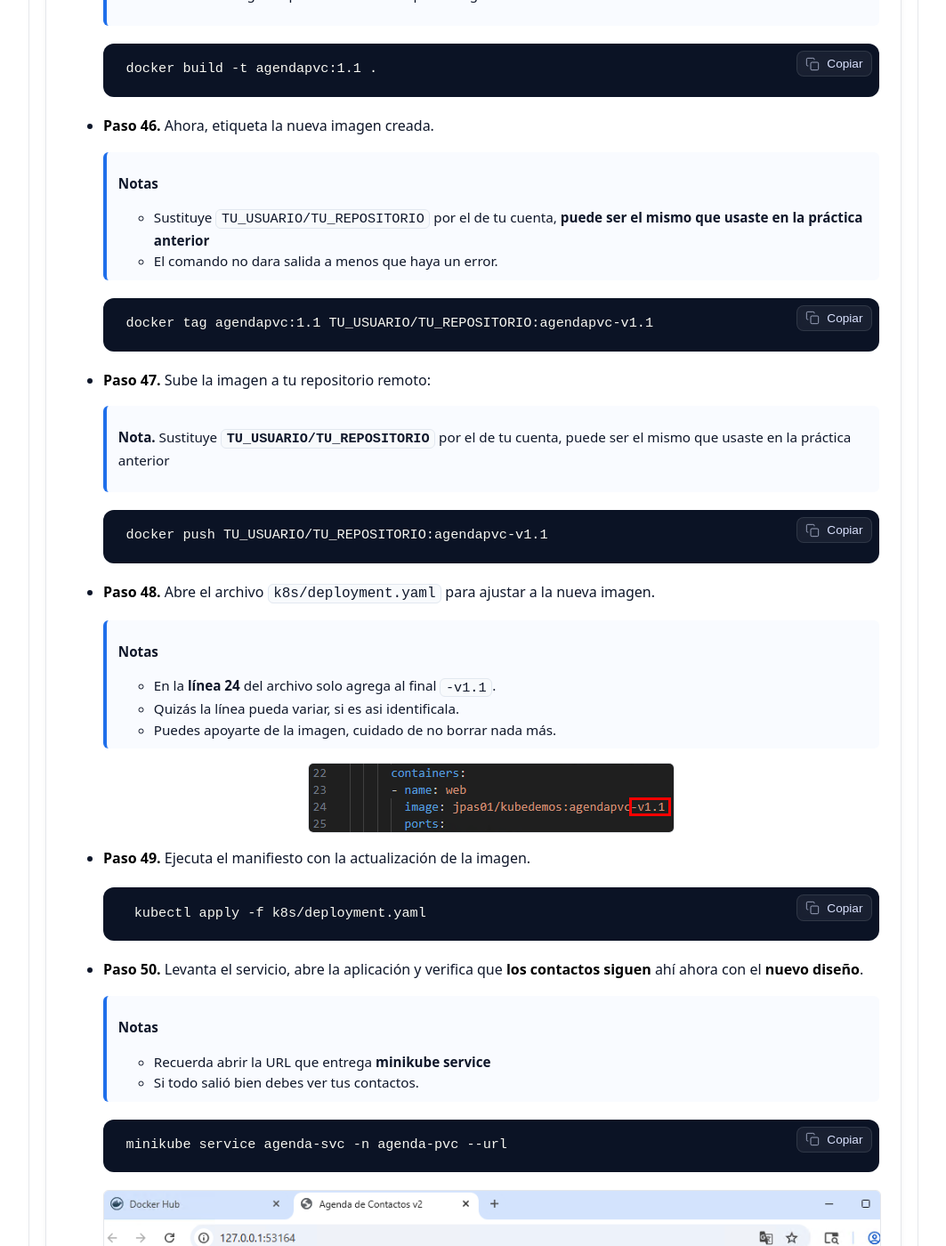
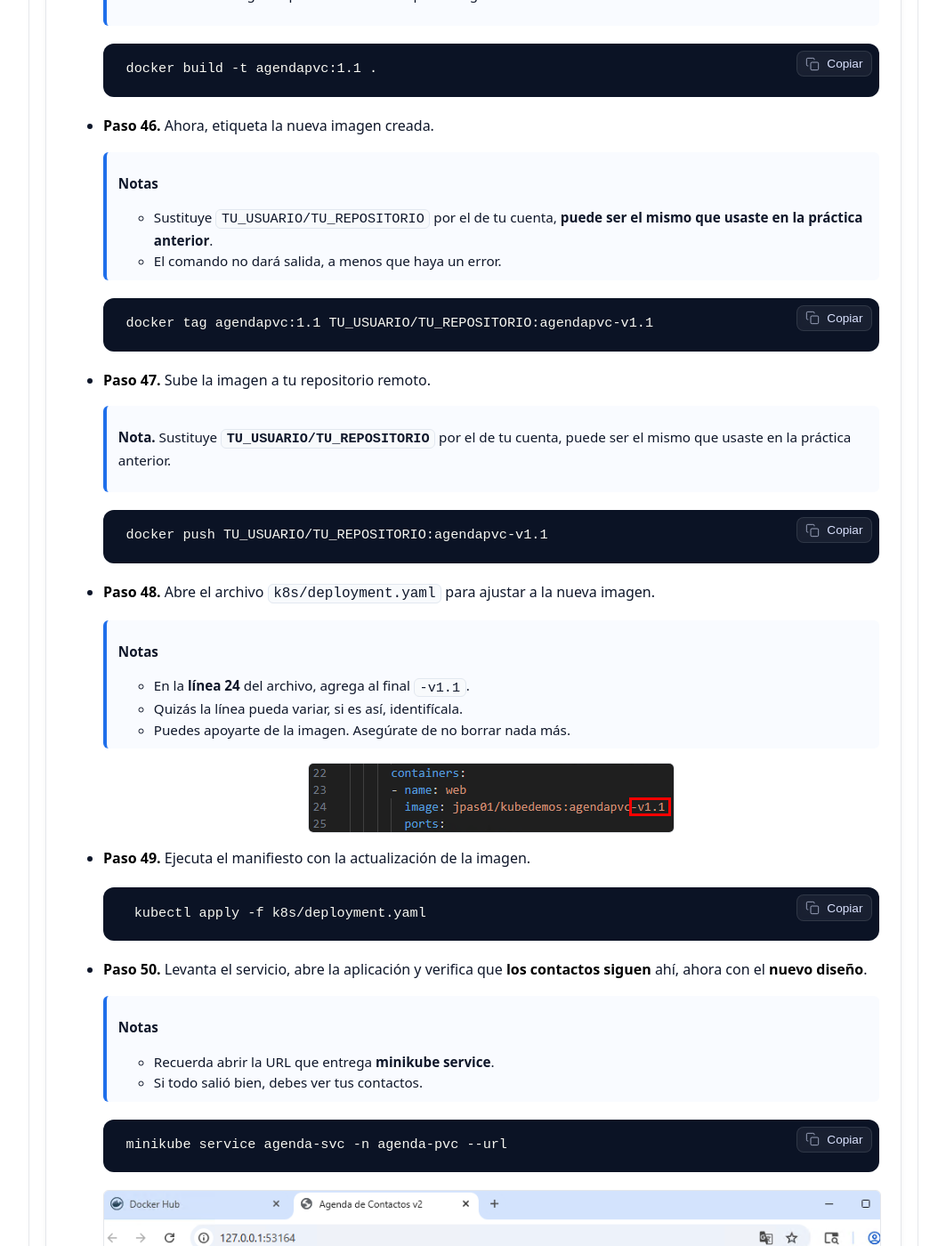
Before and after one commit to Netec-Mx/DOCK_KUB_V2, a Jekyll site: the page built from labs/capitulo10/lab10.md, in a window 1280 px wide and 1400 px high, scrolled down 23517 px. Shown: the whole window at 89% size, without its empty margins (108-1171 px from the left). Built offline with Jekyll 4.4.1, drawn with Linux system fonts in a browser that asks for light colours; some of the changed text lies outside the part shown.

Commit message:
Update lab10.md

````diff
--- a/labs/capitulo10/lab10.md
+++ b/labs/capitulo10/lab10.md
@@ -13,7 +13,7 @@
   - Terminal **Git Bash** dentro de VS Code
   - Conocimientos básicos de Node.js, Docker y Kubernetes
 introduction:
-  Un **PersistentVolume (PV)** representa almacenamiento físico (disco local/nube). Un **PersistentVolumeClaim (PVC)** es la **solicitud** de almacenamiento por parte de una app. Cuando montas un PVC en un pod, los datos sobreviven a reinicios, reprogramaciones y actualizaciones de imagen. Convertiremos la **agenda efímera** parecida a la de la Práctica 1 en una **agenda persistente**, más cercana a producción.
+  Un **PersistentVolume (PV)** representa almacenamiento físico (disco local o nube). Un **PersistentVolumeClaim (PVC)** es la **solicitud** de almacenamiento por parte de una app. Cuando montas un PVC en un pod, los datos sobreviven a reinicios, reprogramaciones y actualizaciones de imagen. Convertiremos la **agenda efímera** parecida a la de la Práctica 1 en una **agenda persistente**, más cercana a producción.
 slug: lab10
 lab_number: 10
 final_result: >
@@ -48,17 +48,17 @@
 
 - **Paso 1.** Inicia sesión en tu máquina de trabajo como usuario con permisos administrativos.
 
-- **Paso 2.** Abre el **`Visual Studio Code`** lo puedes encontrar en el **Escritorio** del ambiente o puedes buscarlo en las aplicaciones de Windows.
+- **Paso 2.** Abre el **`Visual Studio Code`**. Lo puedes encontrar en el **Escritorio** del ambiente o puedes buscarlo en las aplicaciones de Windows.
 
-- **Paso 3.** Una vez abierto **VS Code** da clic en el icono de la imagen para abrir la terminal, se encuentra en la parte superior derecha.
+- **Paso 3.** Una vez abierto **VS Code**, da clic en el icono de la imagen para abrir la terminal. Se encuentra en la parte superior derecha.
 
   ![micint]({{ page.images_base | relative_url }}/18.png)
 
-- **Paso 4.** Usa la terminal de **`Git Bash`**, da clic como lo muestra la imagen.
+- **Paso 4.** Usa la terminal de **`Git Bash`**. Da clic como lo muestra la imagen.
 
   ![micint]({{ page.images_base | relative_url }}/19.png)
 
-- **Paso 5.** Asegúrate de estar dentro de la carpeta del curso llamada **dockerlabs** en la terminal de **VS Code**:
+- **Paso 5.** Asegúrate de estar dentro de la carpeta del curso llamada **dockerlabs** en la terminal de **VS Code**.
 
   > **Nota.** Si te quedaste en el directorio de una práctica, usa **`cd ..`** para volver a la raíz de laboratorios.
   {: .lab-note .info .compact}
@@ -131,7 +131,7 @@
   touch .dockerignore Dockerfile
   ```
 
-- **Paso 12.** Agrega el siguiente contenido al archivo **.dockerignore** para construir imágenes limpias:
+- **Paso 12.** Agrega el siguiente contenido al archivo **.dockerignore** para construir imágenes limpias.
 
   > **Nota.** Reduce el **contexto de build** y acelera las compilaciones evitando subir archivos innecesarios al daemon de Docker.
   {: .lab-note .info .compact}
@@ -173,7 +173,7 @@
 
 #### Tarea 2.1
 
-- **Paso 14.** Dentro del archivo `app/package.json` agrega las siguientes dependencias.
+- **Paso 14.** Dentro del archivo `app/package.json`, agrega las siguientes dependencias.
 
   > **Notas**
   - `express` sirve la API/UI.
@@ -272,9 +272,9 @@
   });
   ```
 
-- **Paso 16.** Dentro del archivo `app/public/index.html` agrega el código para la página web y estilos sencillos.
+- **Paso 16.** Dentro del archivo `app/public/index.html`, agrega el código para la página web y estilos sencillos.
 
-  > **Nota.** UI mínima para **crear/listar/eliminar**. Perfecta para verificar persistencia fácilmente.
+  > **Nota.** UI mínima para **crear, listar o eliminar**. Perfecta para verificar persistencia fácilmente.
   {: .lab-note .info .compact}
 
   ```html
@@ -359,7 +359,7 @@
 
 ---
 
-### Tarea 3. Dockerfile build, tag y push.
+### Tarea 3. Dockerfile build, tag y push
 
 Crear imagen Docker, compilarla y subirla al repositorio remoto para reusarla en el clúster de Minikube.
 
@@ -387,7 +387,7 @@
   CMD ["node", "server.js"]
   ```
 
-- **Paso 18.** Recuerda que debes estar autenticado a tu cuenta de **Docker Hub**.
+- **Paso 18.** Asegúrate de haber autenticado tu cuenta de **Docker Hub**.
 
   - Si ya tienes cuenta, da clic [**AQUÍ - Iniciar Sesión**](https://login.docker.com/u/login/identifier?state=hKFo2SB1QXpUSzVVc3ZDYTAzQzlkWlFoYk9LWnlLZ1VOMzNnU6Fur3VuaXZlcnNhbC1sb2dpbqN0aWTZIGx0SFpVWDNQTzNPaFZlT1FxVDlWZUpzdWUya09FaWtjo2NpZNkgbHZlOUdHbDhKdFNVcm5lUTFFVnVDMGxiakhkaTluYjk)
   - Si no tienes cuenta, da clic [**AQUÍ - Crear cuenta**](https://app.docker.com/signup?_gl=1*1ugpfey*_gcl_au*OTcyNTkxNjkyLjE3NTc2MDY4MTU.*_ga*MTQxMjc1NjI4My4xNzU3NjA2ODE1*_ga_XJWPQMJYHQ*czE3NTc2MTE1NTQkbzIkZzEkdDE3NTc2MTE1NTQkajYwJGwwJGgw)
@@ -401,11 +401,11 @@
   docker login
   ```
 
-- **Paso 20.** Compila la imagen. Escribe el siguiente comando:
+- **Paso 20.** Compila la imagen. Escribe el siguiente comando.
 
   > **Notas**
   - El comando se ejecuta dentro del directorio raíz **lab10-k8spvcagenda**.
-  - Ajusta las rutas si es necesario
+  - Ajusta las rutas si es necesario.
   {: .lab-note .info .compact}
 
   ```bash
@@ -417,8 +417,8 @@
 - **Paso 21.** Ahora, etiqueta la imagen y súbela al repositorio remoto en **Docker Hub**.
 
   > **Notas**
-  - Sustituye **`TU_USUARIO/TU_REPOSITORIO`** por el de tu cuenta, **puede ser el mismo que usaste en la práctica anterior**
-  - El comando no dara salida a menos que haya un error.
+  - Sustituye **`TU_USUARIO/TU_REPOSITORIO`** por el de tu cuenta, **puede ser el mismo que usaste en la práctica anterior**.
+  - El comando no dará salida a menos que haya un error.
   {: .lab-note .info .compact}
 
   ```bash
@@ -479,7 +479,7 @@
   kubectl apply -f k8s/namespace.yaml
   ```
 
-- **Paso 26.** Verifica que se haya creado correctamente el **Namespace**
+- **Paso 26.** Verifica que se haya creado correctamente el **namespace**.
 
   ```bash
   kubectl get ns agenda-pvc
@@ -626,7 +626,7 @@
 
 - **Paso 34.** Revisa los detalles del pod.
 
-  > **Nota.** Identifica la sección **`Mounts`** y **`Volumes`**
+  > **Nota.** Identifica la sección **`Mounts`** y **`Volumes`**.
   {: .lab-note .info .compact}
 
   ```bash
@@ -647,7 +647,7 @@
 
 #### Tarea 6.1
 
-- **Paso 35.** Dentro del archivo `k8s/service.yaml` agrega la siguiente definición de exposición.
+- **Paso 35.** Dentro del archivo `k8s/service.yaml`, agrega la siguiente definición de exposición.
 
   > **Nota.** La propiedad `NodePort` expone rápidamente el servicio sin requerir Ingress.
   {: .lab-note .info .compact}
@@ -674,7 +674,7 @@
   kubectl apply -f k8s/service.yaml
   ```
 
-- **Paso 37.** Ejecuta el siguiente comando para obtener la URL de exposición
+- **Paso 37.** Ejecuta el siguiente comando para obtener la URL de exposición.
 
   ```bash
   minikube service agenda-svc -n agenda-pvc --url
@@ -683,20 +683,20 @@
 - **Paso 38.** Abre la URL en el navegador.
 
   > **Notas**
-  - Crea **2–3 contactos**.
+  - Crea **2 o 3 contactos**.
   - Actualiza y verifica que se listan.
   - Con esto validamos que **API + UI** funcionan antes de probar persistencia.
   {: .lab-note .info .compact}
 
   ![micint]({{ page.images_base | relative_url }}/11.png)
 
-- **Paso 39.** En la terminal que ocupa el proceso **minikube service** ejecuta `CTRL + c` cuando termines de probar la aplicación.
+- **Paso 39.** En la terminal que ocupa el proceso **Minikube service** ejecuta `CTRL + c` cuando termines de probar la aplicación.
 
 - **Paso 40.** Reinicia el pod para probar persistencia.
 
   > **Notas**
   - Espera a que el nuevo pod esté `Running`/`READY 1/1`.
-  - Rompe el proceso de verificación con **`CTRL + c`**
+  - Rompe el proceso de verificación con **`CTRL + c`**.
   {: .lab-note .info .compact}
 
   ```bash
@@ -719,11 +719,11 @@
 
   ![micint]({{ page.images_base | relative_url }}/13.png)
 
-- **Paso 42.** En la terminal que ocupa el proceso **minikube service** ejecuta `CTRL + c` cuando termines de probar la aplicación.
+- **Paso 42.** En la terminal que ocupa el proceso **Minikube service**, ejecuta `CTRL + c` cuando termines de probar la aplicación.
 
-- **Paso 43.** También puedes inspeccionar los datos dentro del pod por CLI:
+- **Paso 43.** También puedes inspeccionar los datos dentro del pod por CLI.
 
-  > **Nota.** El contenedor se destruye/recrea, **pero el PVC permanece**. Por eso el archivo vuelve a estar con tus datos.
+  > **Nota.** El contenedor se destruye o recrea, **pero el PVC permanece**. Por eso, el archivo vuelve a estar con tus datos.
   {: .lab-note .info .compact}
 
   ```bash
@@ -843,17 +843,17 @@
 - **Paso 46.** Ahora, etiqueta la nueva imagen creada.
 
   > **Notas**
-  - Sustituye `TU_USUARIO/TU_REPOSITORIO` por el de tu cuenta, **puede ser el mismo que usaste en la práctica anterior**
-  - El comando no dara salida a menos que haya un error.
+  - Sustituye `TU_USUARIO/TU_REPOSITORIO` por el de tu cuenta, **puede ser el mismo que usaste en la práctica anterior**.
+  - El comando no dará salida, a menos que haya un error.
   {: .lab-note .info .compact}
 
   ```bash
   docker tag agendapvc:1.1 TU_USUARIO/TU_REPOSITORIO:agendapvc-v1.1
   ```
 
-- **Paso 47.** Sube la imagen a tu repositorio remoto:
+- **Paso 47.** Sube la imagen a tu repositorio remoto.
 
-  > **Nota.** Sustituye **`TU_USUARIO/TU_REPOSITORIO`** por el de tu cuenta, puede ser el mismo que usaste en la práctica anterior
+  > **Nota.** Sustituye **`TU_USUARIO/TU_REPOSITORIO`** por el de tu cuenta, puede ser el mismo que usaste en la práctica anterior.
   {: .lab-note .info .compact}
 
   ```bash
@@ -863,9 +863,9 @@
 - **Paso 48.** Abre el archivo `k8s/deployment.yaml` para ajustar a la nueva imagen.
 
   > **Notas**
-  - En la **línea 24** del archivo solo agrega al final `-v1.1`.
-  - Quizás la línea pueda variar, si es asi identificala.
-  - Puedes apoyarte de la imagen, cuidado de no borrar nada más.
+  - En la **línea 24** del archivo, agrega al final `-v1.1`.
+  - Quizás la línea pueda variar, si es así, identifícala.
+  - Puedes apoyarte de la imagen. Asegúrate de no borrar nada más.
   {: .lab-note .info .compact}
 
   ![micint]({{ page.images_base | relative_url }}/15.png)
@@ -876,11 +876,11 @@
    kubectl apply -f k8s/deployment.yaml
    ```
 
-- **Paso 50.** Levanta el servicio, abre la aplicación y verifica que **los contactos siguen** ahí ahora con el **nuevo diseño**.
+- **Paso 50.** Levanta el servicio, abre la aplicación y verifica que **los contactos siguen** ahí, ahora con el **nuevo diseño**.
 
   > **Notas**
-  - Recuerda abrir la URL que entrega **minikube service**
-  - Si todo salió bien debes ver tus contactos.
+  - Recuerda abrir la URL que entrega **minikube service**.
+  - Si todo salió bien, debes ver tus contactos.
   {: .lab-note .info .compact}
 
   ```bash
@@ -889,7 +889,7 @@
 
   ![micint]({{ page.images_base | relative_url }}/16.png)
 
-- **Paso 51.** En la terminal que ocupa el proceso **minikube service** ejecuta `CTRL + c` cuando termines de probar la aplicación.
+- **Paso 51.** En la terminal que ocupa el proceso **minikube service**, ejecuta `CTRL + c` cuando termines de probar la aplicación.
 
 {% assign results = site.data.task-results[page.slug].results %}
 {% capture r1 %}{{ results[6] }}{% endcapture %}
@@ -915,7 +915,7 @@
 - **Paso 53.** Verifica que esté limpio.
 
   > **Notas**
-  - `service/kubernetes` no se borra es parte del clúster.
+  - `service/kubernetes` no se borra, es parte del clúster.
   - Verifica que ya no aparezca **agenda-pvc** como namespace.
   {: .lab-note .info .compact}
 
````
Also changed, not shown: other parts of labs/capitulo10/lab10.md (+17 -17 lines).
